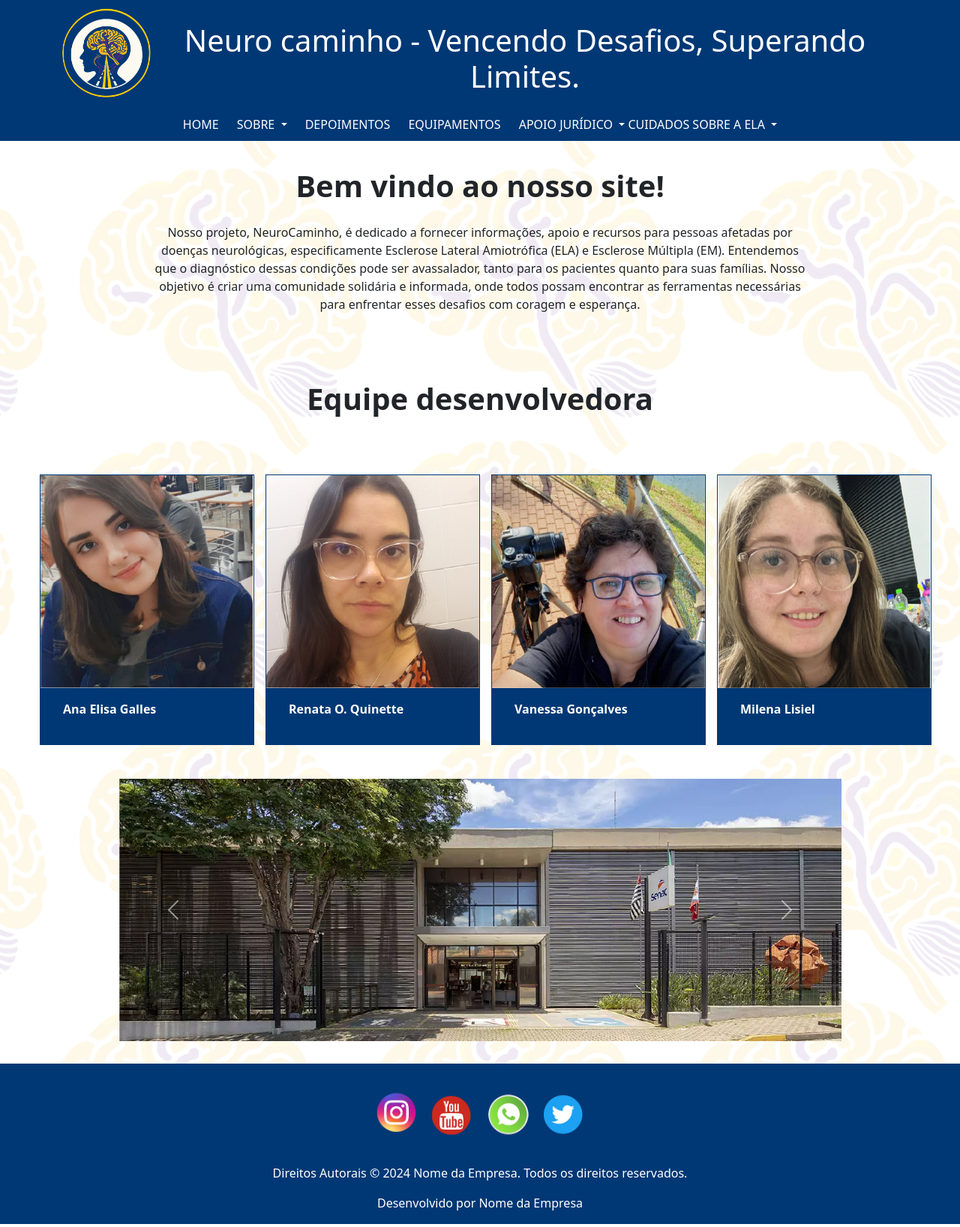
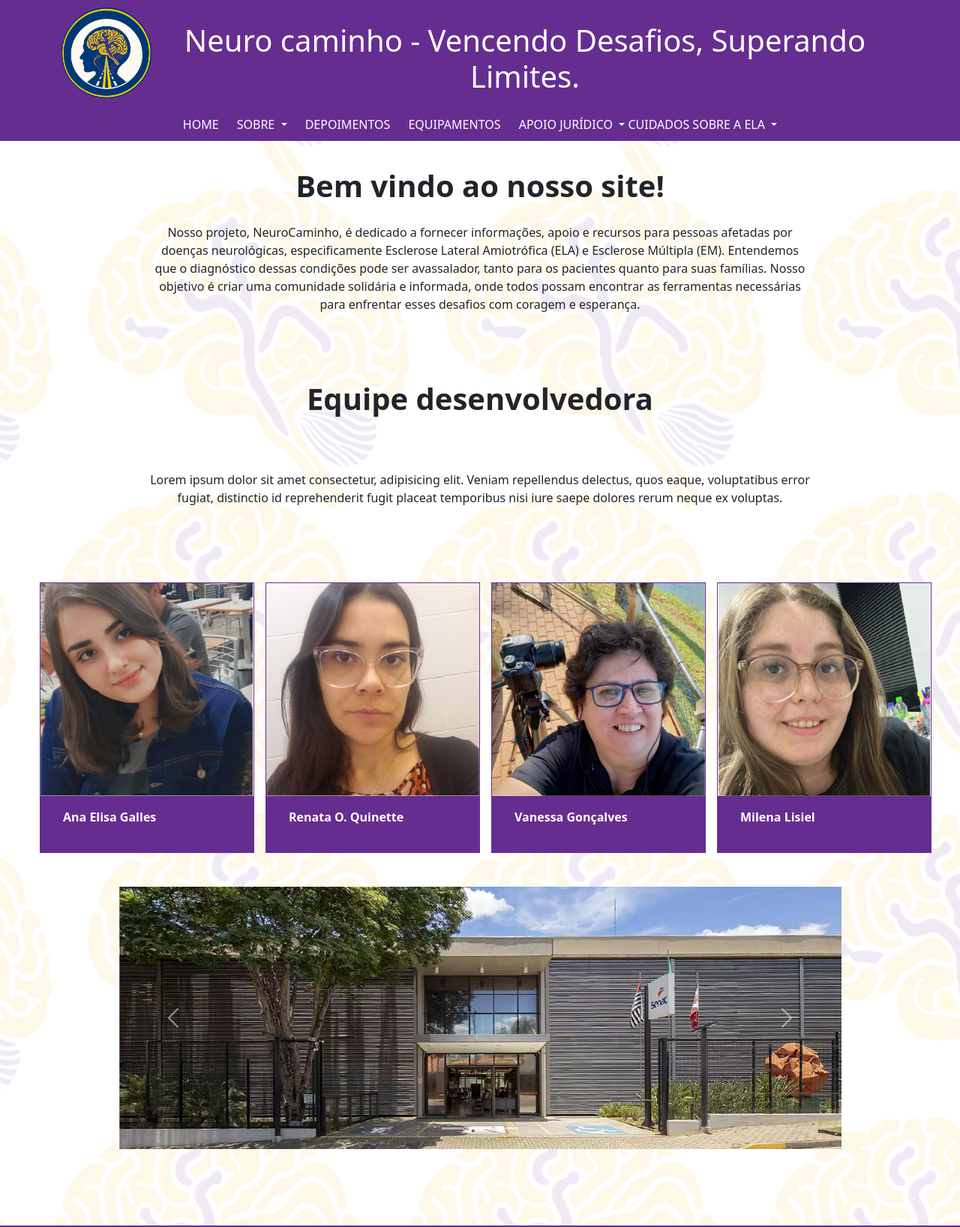
Before and after one commit to webquinette/projeto_integrador, a plain HTML site: page Neuro_Caminho-main/Neuro_Caminho-main/projeto integrador/index.html in a window 1280 px wide. Shown: the top 1637 px of the page at 75% size. Drawn offline with nearby package versions, Linux system fonts and the light colour scheme.

Commit message:
Paleta do cabeçalho e rodapé alterados

```diff
--- a/Neuro_Caminho-main/Neuro_Caminho-main/projeto integrador/cuidados.css
+++ b/Neuro_Caminho-main/Neuro_Caminho-main/projeto integrador/cuidados.css
@@ -14,7 +14,7 @@ footer {
 }
 
 header {
-    background-color: #003875;
+    background-color: #662d91;
     color: #fff;
     padding: 10px;
     text-align: center;
@@ -38,7 +38,7 @@ nav ul li a {
 
 
 footer {
-    background-color: #003875;
+    background-color: #662d91;
     color: #fff;
     margin-top: 30px;
     text-align: center;
@@ -91,7 +91,7 @@ footer {
 }
 
 .top1 {
-    background-color: #003875;
+    background-color: #662d91;
     color: #fff;
     padding: 20px;
     text-align: center;
--- a/Neuro_Caminho-main/Neuro_Caminho-main/projeto integrador/depoimento.css
+++ b/Neuro_Caminho-main/Neuro_Caminho-main/projeto integrador/depoimento.css
@@ -14,7 +14,7 @@ footer {
 }
 
 header {
-    background-color: #003875;
+    background-color: #662d91;
     color: #fff;
     padding: 10px;
     text-align: center;
@@ -38,7 +38,7 @@ nav ul li a {
 
 
 footer {
-    background-color: #003875;
+    background-color: #662d91;
     color: #fff;
     margin-top: 30px;
     text-align: center;
@@ -54,10 +54,10 @@ footer {
 }
 
 .foto {
-    width: 20%; /* Defina o tamanho da imagem conforme necessário */
+    width: 30%; /* Defina o tamanho da imagem conforme necessário */
     /* height: auto; */
-    border-radius: 50%; /* Para tornar a imagem redonda */
-    margin-right: 20px; /* Espaçamento entre a imagem e o texto */
+    border-radius: 0%; /* Para tornar a imagem redonda */
+    margin-right: 30px; /* Espaçamento entre a imagem e o texto */
 }
 
 .foto1{
@@ -68,7 +68,7 @@ footer {
 }
 
 .texto-depoimento {
-    margin-left: 40px;
+    margin-left: 20px;
     align-items: center;
 }
 
@@ -79,7 +79,7 @@ footer {
 .contatos,
 .texto-depoimento {
     flex: 1;
-    padding: 20px;
+    padding: 60px;
 }
 
 
@@ -92,7 +92,7 @@ footer {
 }
 
 .top1 {
-    background-color: #003875;
+    background-color: #662d91;
     color: #fff;
     padding: 20px;
     text-align: center;
--- a/Neuro_Caminho-main/Neuro_Caminho-main/projeto integrador/estilo.css
+++ b/Neuro_Caminho-main/Neuro_Caminho-main/projeto integrador/estilo.css
@@ -14,7 +14,7 @@ footer {
 }
 
 header {
-    background-color: #003875;
+    background-color: #662d91;
     color: #fff;
     padding: 10px;
     text-align: center;
@@ -76,14 +76,14 @@ main {
 }
 
 .top1 {
-    background-color: #003875;
+    background-color: #662d91;
     color: #fff;
     padding: 20px;
     text-align: center;
 }
 
 footer {
-    background-color: #003875;
+    background-color: #662d91;
     color: #fff;
     margin-top: 30px;
     text-align: center;
@@ -95,8 +95,8 @@ footer {
 
 .coluna{
     width: 286px;
-    border: 1px solid #003875;
-    background-color: #003875;
+    border: 1px solid #662d91;
+    background-color: #662d91;
     margin-left: 15px;
     margin-block: 45px;
 }
--- a/Neuro_Caminho-main/Neuro_Caminho-main/projeto integrador/index.html
+++ b/Neuro_Caminho-main/Neuro_Caminho-main/projeto integrador/index.html
@@ -24,7 +24,7 @@
         }
 
         header {
-            background-color: #003875;
+            background-color: #662d91;
             color: #fff;
             padding: 10px;
             text-align: center;
@@ -85,14 +85,14 @@
         }
 
         .top1 {
-            background-color: #003875;
+            background-color: #662d91;
             color: #fff;
             padding: 20px;
             text-align: center;
         }
 
         footer {
-            background-color: #003875;
+            background-color: #662d91;
             color: #fff;
             margin-top: 30px;
             text-align: center;
@@ -116,7 +116,7 @@
                           SOBRE
                         </a>
                         <ul class="dropdown-menu">
-                          <li><a class="dropdown-item" href="sobre.html">Escleróse Lateral Amiotrófica</a></li>
+                          <li><a class="dropdown-item" href="sobre.html">Esclerose Lateral Amiotrófica</a></li>
                           <li><a class="dropdown-item" href="sobre-em.html">Esclerose Multipla</a></li>
                         </ul>
                       </li>
@@ -126,7 +126,7 @@
                         APOIO JURÍDICO
                       </a>
                       <ul class="dropdown-menu">
-                        <li><a class="dropdown-item" href="juridico.html">Escleróse Lateral Amiotrófica</a></li>
+                        <li><a class="dropdown-item" href="juridico.html">Esclerose Lateral Amiotrófica</a></li>
                         <li><a class="dropdown-item" href="juridico-em.html">Esclerose Multipla</a></li>
                       </ul>
                       <a class="dropdown-toggle  linkbranco" href="#" role="button" data-bs-toggle="dropdown" aria-expanded="false">
@@ -154,6 +154,9 @@
         <div class="equipe">
     <h2 class="titulo" id="titulo-equipe">Equipe desenvolvedora</h2><br>
     </div>
+    <div class="flex-container">
+        <p class="texto">Lorem ipsum dolor sit amet consectetur, adipisicing elit. Veniam repellendus delectus, quos eaque, voluptatibus error fugiat, distinctio id reprehenderit fugit placeat temporibus nisi iure saepe dolores rerum neque ex voluptas.</p>
+        </div>
         <div class="linha">
             <div class="coluna">
                 <img src="img/ana.jpg" alt="pessoa">
@@ -207,7 +210,7 @@
                     <button type="button" data-bs-target="#carousel" data-bs-slide-to="2" ></button>
                     </div>
                 </div>
-                </section>
+                </section><br><br><br>
             </div>
         </div>
 
@@ -220,7 +223,7 @@
                 <a href="https://www.youtube.com/"><img src="img/youtube.png" alt="Youtube" width="70px"></a>
                 <a href="https://web.whatsapp.com/"><img src="img/zap.png" alt="WhatsApp" width="70px"></a>
                 <a href="https://x.com/i/flow/login"><img src="img/twitter.png" alt="Twitter" width="70px"></a>
-            </div><br>
+            </div>
         </div>
     <div class="rodape">
         <p>Direitos Autorais © 2024 Nome da Empresa. Todos os direitos reservados.</p>
--- a/Neuro_Caminho-main/Neuro_Caminho-main/projeto integrador/juridico.css
+++ b/Neuro_Caminho-main/Neuro_Caminho-main/projeto integrador/juridico.css
@@ -14,7 +14,7 @@ footer {
 }
 
 header {
-    background-color: #003875;
+    background-color: #662d91;
     color: #fff;
     padding: 10px;
     text-align: center;
@@ -45,7 +45,7 @@ main {
 }
 
 .top1 {
-    background-color: #003875;
+    background-color: #662d91;
     color: #fff;
     padding: 20px;
     text-align: center;
@@ -132,7 +132,7 @@ h1 {
 }
 
 footer {
-    background-color: #003875;
+    background-color: #662d91;
     color: #fff;
     /* margin-top: 30px; */
     text-align: center;
--- a/Neuro_Caminho-main/Neuro_Caminho-main/projeto integrador/sobre.css
+++ b/Neuro_Caminho-main/Neuro_Caminho-main/projeto integrador/sobre.css
@@ -12,7 +12,7 @@ footer {
 }
 
 header {
-    background-color: #003875;
+    background-color: #662d91;
     color: #fff;
     padding: 10px;
     text-align: center;
@@ -42,7 +42,7 @@ main {
 }
 
 .top1 {
-    background-color: #003875;
+    background-color: #662d91;
     color: #fff;
     padding: 20px;
     text-align: center;
@@ -60,10 +60,6 @@ main {
     box-shadow: 0 0 10px rgba(0, 0, 0, 0.1);
     background-image: url("img/fundo.png");
     background-size: cover ;
-}
-
-.flex-container {
-
 }
 
 h1 {
@@ -114,7 +110,7 @@ hr {
 }
 
 footer {
-    background-color: #003875;
+    background-color: #662d91;
     color: #fff;
     /* margin-top: 10px; */
     text-align: center;
```
Also changed, not shown: Neuro_Caminho-main/Neuro_Caminho-main/projeto integrador/cuidados-respiratorios.html (+4 -4 lines), Neuro_Caminho-main/Neuro_Caminho-main/projeto integrador/depoimento.html (+2 -2 lines), Neuro_Caminho-main/Neuro_Caminho-main/projeto integrador/equipamentos.html (+2 -2 lines), Neuro_Caminho-main/Neuro_Caminho-main/projeto integrador/fisioterepia.html (+3 -3 lines), Neuro_Caminho-main/Neuro_Caminho-main/projeto integrador/fonoaudiologia.html (+3 -3 lines), Neuro_Caminho-main/Neuro_Caminho-main/projeto integrador/juridico-em.html (+2 -2 lines), Neuro_Caminho-main/Neuro_Caminho-main/projeto integrador/juridico.html (+2 -2 lines), Neuro_Caminho-main/Neuro_Caminho-main/projeto integrador/nutricao.html (+3 -3 lines), Neuro_Caminho-main/Neuro_Caminho-main/projeto integrador/psicologia.html (+5 -5 lines), Neuro_Caminho-main/Neuro_Caminho-main/projeto integrador/sobre-em.html (+2 -2 lines), Neuro_Caminho-main/Neuro_Caminho-main/projeto integrador/sobre.html (+2 -2 lines).
